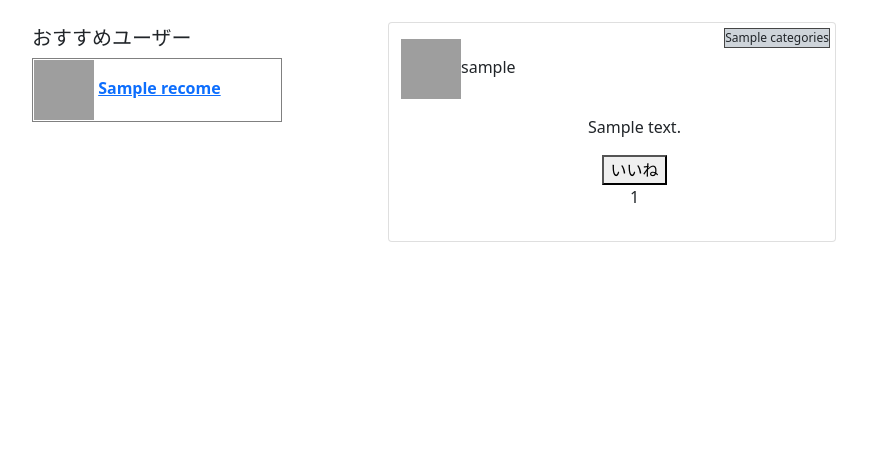
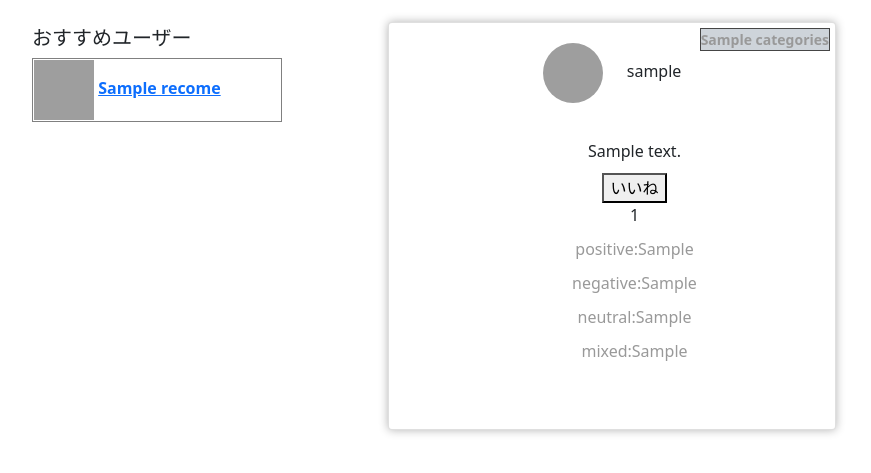
Before and after one commit to takumisasaki/mistake, a Django app: template nayamidic/templates/toppage.html in a window 1280 px wide. Shown: the part 74-547 px from the top of the page, without its empty margins (28-899 px from the left). Run offline with Django 3.2, Linux system fonts and the light colour scheme; the template is opened without the code that fills it: most values are stand-ins (such as "Sample title", 1, 10 or a date in 2020); lists and menus that the app fills with data are empty; grey boxes are pictures that could not be loaded.

```diff
--- a/nayamidic/static/css/style.css
+++ b/nayamidic/static/css/style.css
@@ -75,6 +75,8 @@ li{
 
 .p-30 {
     padding-top: 1rem;
+    display: flex;
+    width: 600px;
 }
 
 .image_username {
@@ -342,3 +344,62 @@ body {
 .recome_table {
   width: 250px;
 }
+
+/* chatGPTに教えてもらった投稿カードのCSS */
+
+.post-margin {
+  display: flex;
+  flex-wrap: wrap;
+  justify-content: center;
+}
+
+.card-container {
+  width: 100%;
+  display: flex;
+  justify-content: center;
+  margin-bottom: 30px;
+}
+
+.card {
+  width: 80%;
+  display: flex;
+  flex-direction: column;
+  align-items: center;
+  padding: 20px;
+  border-radius: 10px;
+  box-shadow: 0px 0px 10px rgba(0, 0, 0, 0.3);
+}
+
+.card .image_username {
+  display: flex;
+  align-items: center;
+  margin-bottom: 20px;
+}
+
+.card .image_username img {
+  height: 60px;
+  width: 60px;
+  border-radius: 50%;
+  margin-right: 20px;
+}
+
+.card .image_username .card-categories {
+  font-size: 14px;
+  font-weight: bold;
+  color: #999;
+}
+
+.card .card_body {
+  margin-bottom: 20px;
+}
+
+.card .card_body p {
+  font-size: 16px;
+  line-height: 1.5;
+  margin-bottom: 10px;
+}
+
+.card .card_body .post-data {
+  font-size: 14px;
+  color: #999;
+}
--- a/nayamidic/templates/my_page.html
+++ b/nayamidic/templates/my_page.html
@@ -7,7 +7,7 @@
 
 
 {% block content %}
-<div class="container  p-30 d-fle justify-content-center" style="max-width: 500px;">
+<div class="container  p-30 d-fle justify-content-center" style="max-width: 605px;">
   <div class="card p-4">
       <div class=" image d-flex flex-column justify-content-center align-items-center">
           <button class="btn btn-secondary"> <img src="https://i.imgur.com/wvxPV9S.png" height="100" width="100" /></button>
@@ -27,6 +27,10 @@
       いいね：{{ item.like_count }}
     </div>
     <p><a href="{% url 'post_edit' pk=item.pk %}">編集</a></p>
+    <p>positive:{{ item.post_positive }}</p>
+    <p>negative:{{ item.post_negative }}</p>
+    <p>neutral:{{ item.post_neutral }}</p>
+    <p>mixed:{{ item.post_mixed }}</p>
 </div>
 {% endfor %}
 {% endblock content %}
--- a/nayamidic/templates/toppage.html
+++ b/nayamidic/templates/toppage.html
@@ -2,24 +2,37 @@
 <body>
     {% block content %}
     <div class="post_margin">
-    {% for items in post_list %}
+        {% for items in post_list %}
         {% for item in items %}
         <div class="card container  p-30 d-fle justify-content-center" style="width: 35%;">
             <div class="image_username">
                 {% if item.user.id != user.id %}
-                <!-- <img class="image_" src="https://i.imgur.com/wvxPV9S.png" height="60" width="60" /> -->
-                <a class="user_a_tag" href="{% url 'user_detail' pk=item.user.id %}"><img class="image_" src="https://i.imgur.com/wvxPV9S.png" height="60" width="60" />{{ item.user.username }}</a>
+                    <a class="user_a_tag" href="{% url 'user_detail' pk=item.user.id %}">
+                        <img class="image_" src="https://i.imgur.com/wvxPV9S.png" height="60" width="60" />
+                        {{ item.user.username }}
+                    </a>
                 {% else %}
-                <a class="user_a_tag"  href="{% url 'my_page' pk=item.user.id %}"><img class="image_" src="https://i.imgur.com/wvxPV9S.png" height="60" width="60" />{{ item.user.username }}</a>
+                    <a class="user_a_tag" href="{% url 'my_page' pk=item.user.id %}">
+                        <img class="image_" src="https://i.imgur.com/wvxPV9S.png" height="60" width="60" />
+                        {{ item.user.username }}
+                    </a>
                 {% endif %}
                 <div class="card-categories">{{ item.categories }}</div>
             </div>
-                <div class="card_body">
-                    <p class="card-text">{{ item.text }} {% include 'templates/like.html' %}</p>
+            <div class="card_body">
+                <p class="card-text">{{ item.text }} {% include 'templates/like.html' %}</p>
+                <div class="post-data">
+                    <p>positive:{{ item.post_positive }}</p>
+                    <p>negative:{{ item.post_negative }}</p>
+                    <p>neutral:{{ item.post_neutral }}</p>
+                    <p>mixed:{{ item.post_mixed }}</p>
+                </div>
             </div>
         </div>
-        {% endfor %}
-        {% endfor %}
+    {% endfor %}
+{% endfor %}
+
+
         <div class="recome_container">
             <h5>おすすめユーザー</h5>
         {% for recome in recome_user %}
```
Also changed, not shown: nayamidic/mistake/views.py (+5 -2 lines), nayamidic/nayamidic/settings.py (deleted, +0 -147 lines), nayamidic/zappa_settings.json (added, +13 -0 lines).
